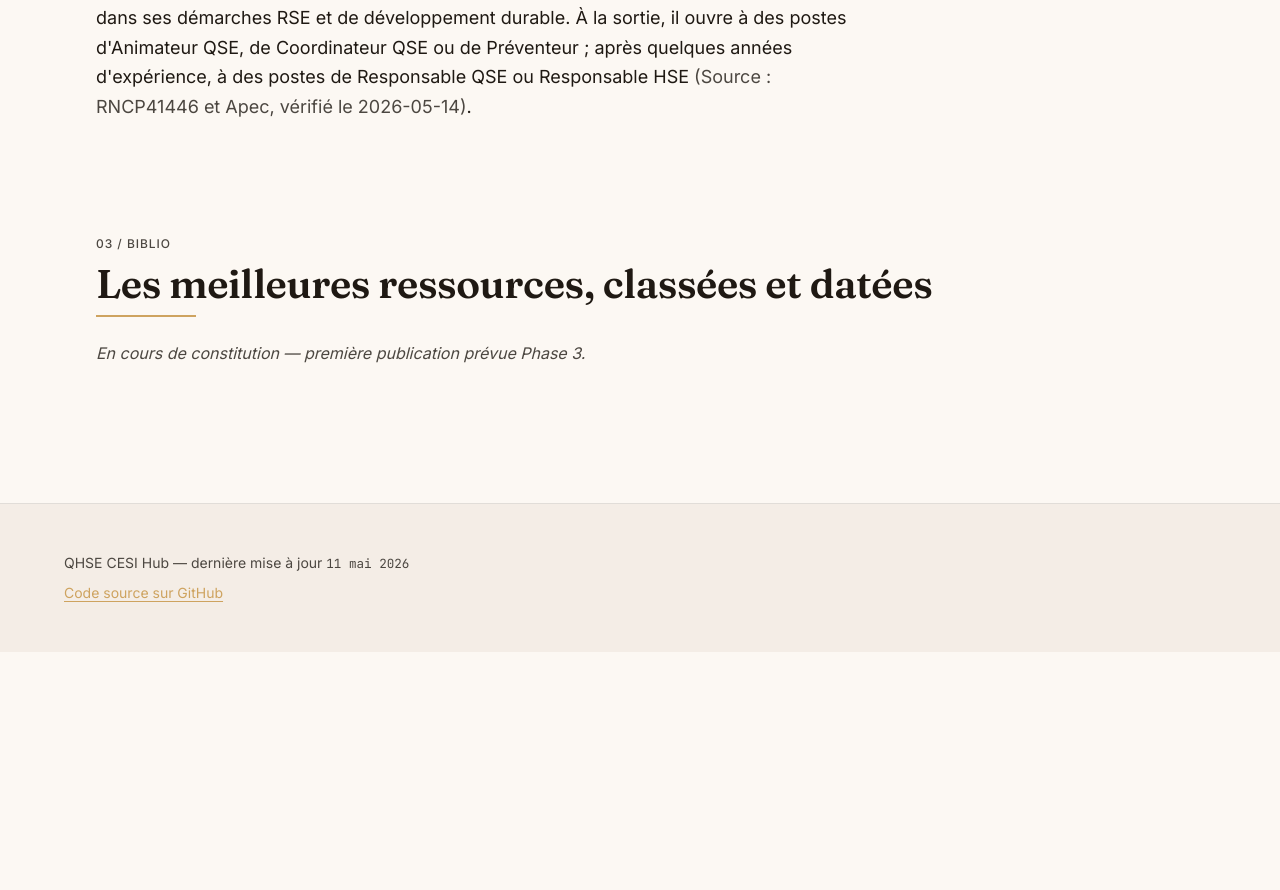
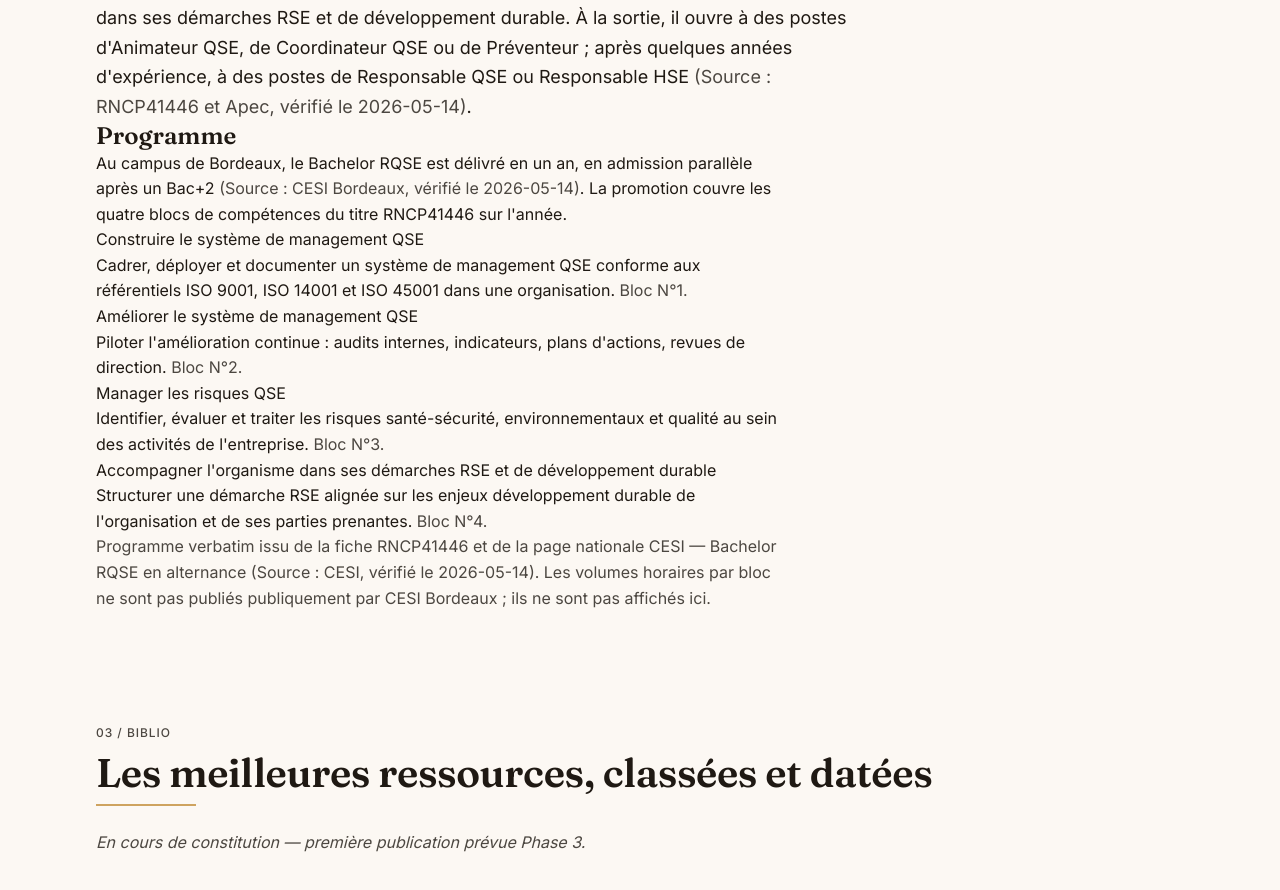
Before and after one commit to Ivyx-hue/mes-apps-claude, a plain HTML site: page qhse-cesi/index.html in a window 1280 px wide. Shown: the part 1307-2197 px from the top of the page. Before the commit the page ends 1959 px from the top, so only its background shows below. Drawn offline with Linux system fonts and the light colour scheme.

Commit message:
✨ Feature: Phase 2 — Programme par année (1-year Bordeaux variant, BC01-BC04 dl) (DECOUV-03)

```diff
--- a/qhse-cesi/index.html
+++ b/qhse-cesi/index.html
@@ -572,6 +572,25 @@
 
       <h3 id="dec-pitch" style="scroll-margin-top: var(--header-h)">Le pitch en 1 minute</h3>
       <p class="lead">Le Bachelor « Responsable qualité sécurité environnement » est un titre de niveau 6 (Bac+3) enregistré au Répertoire national des certifications professionnelles sous le code <span class="mono">RNCP41446</span>, certificateur CESI <span style="color: var(--ink-2)">(Source : France Compétences, vérifié le <span class="mono">2026-05-14</span>)</span>. Au campus de Bordeaux, il se déroule sur un an en alternance, en admission parallèle après un Bac+2, avec un rythme de trois semaines en entreprise pour une semaine à CESI Bordeaux <span style="color: var(--ink-2)">(Source : CESI Bordeaux, vérifié le <span class="mono">2026-05-14</span>)</span>. Le programme couvre quatre blocs de compétences : construire et améliorer un système de management QSE, manager les risques santé-sécurité-environnement-qualité, et accompagner l'organisme dans ses démarches RSE et de développement durable. À la sortie, il ouvre à des postes d'Animateur QSE, de Coordinateur QSE ou de Préventeur ; après quelques années d'expérience, à des postes de Responsable QSE ou Responsable HSE <span style="color: var(--ink-2)">(Source : <span class="mono">RNCP41446</span> et Apec, vérifié le <span class="mono">2026-05-14</span>)</span>.</p>
+
+      <h3 id="dec-programme" style="scroll-margin-top: var(--header-h)">Programme</h3>
+      <p>Au campus de Bordeaux, le Bachelor RQSE est délivré en un an, en admission parallèle après un Bac+2 <span style="color: var(--ink-2)">(Source : CESI Bordeaux, vérifié le <span class="mono">2026-05-14</span>)</span>. La promotion couvre les quatre blocs de compétences du titre <span class="mono">RNCP41446</span> sur l'année.</p>
+
+      <dl>
+        <dt>Construire le système de management QSE</dt>
+        <dd>Cadrer, déployer et documenter un système de management QSE conforme aux référentiels ISO 9001, ISO 14001 et ISO 45001 dans une organisation. <span style="color: var(--ink-2)">Bloc N°1.</span></dd>
+
+        <dt>Améliorer le système de management QSE</dt>
+        <dd>Piloter l'amélioration continue : audits internes, indicateurs, plans d'actions, revues de direction. <span style="color: var(--ink-2)">Bloc N°2.</span></dd>
+
+        <dt>Manager les risques QSE</dt>
+        <dd>Identifier, évaluer et traiter les risques santé-sécurité, environnementaux et qualité au sein des activités de l'entreprise. <span style="color: var(--ink-2)">Bloc N°3.</span></dd>
+
+        <dt>Accompagner l'organisme dans ses démarches RSE et de développement durable</dt>
+        <dd>Structurer une démarche RSE alignée sur les enjeux développement durable de l'organisation et de ses parties prenantes. <span style="color: var(--ink-2)">Bloc N°4.</span></dd>
+      </dl>
+
+      <p style="color: var(--ink-2)">Programme verbatim issu de la fiche <span class="mono">RNCP41446</span> et de la page nationale CESI — Bachelor RQSE en alternance (Source : CESI, vérifié le <span class="mono">2026-05-14</span>). Les volumes horaires par bloc ne sont pas publiés publiquement par CESI Bordeaux ; ils ne sont pas affichés ici.</p>
     </section>
 
     <section id="biblio" aria-labelledby="h-biblio">
```
